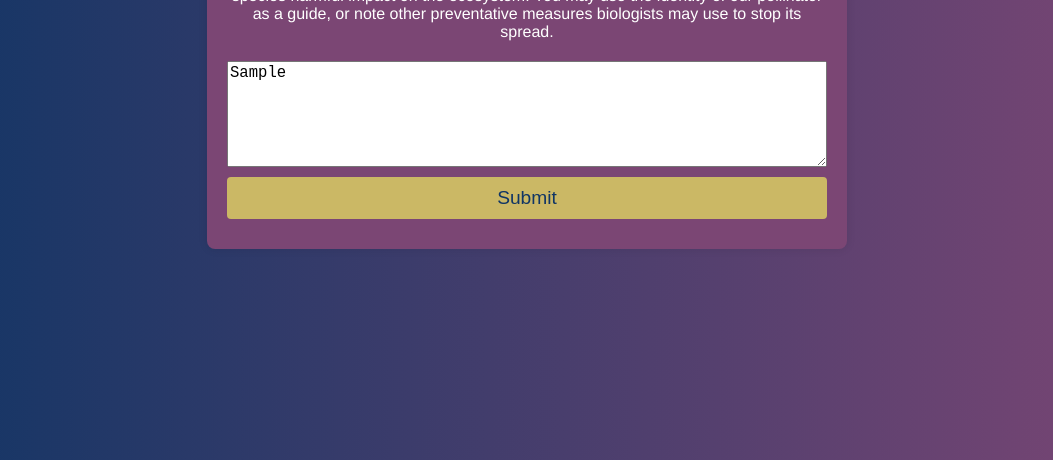
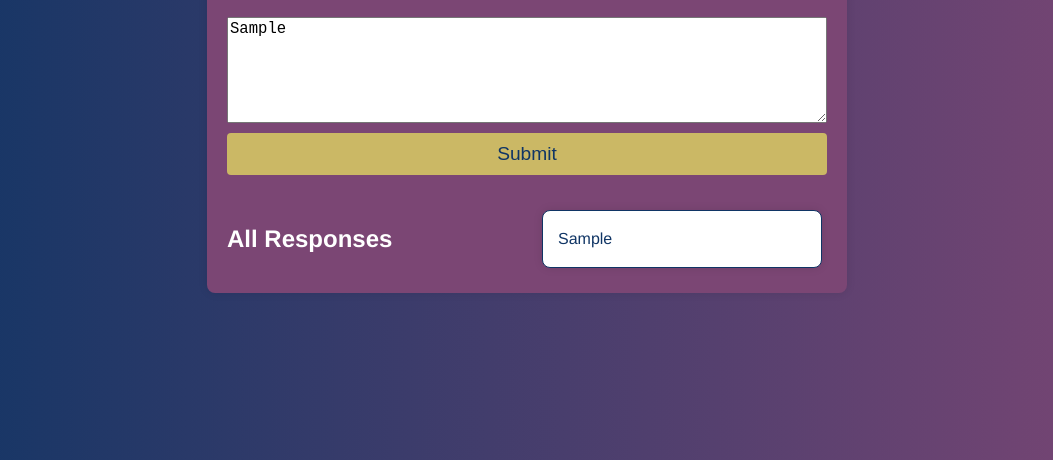
Before and after one commit to adaselcuk/escape-room-bio, a website: page views/index.html in a window 1280 px wide. Both pictures are taken after typing "Sample" into the empty fields and a click on the button "Submit". Shown: the part 340-800 px from the top of the page, without its empty margins (113-1166 px from the left). Drawn offline with Linux system fonts and the light colour scheme; no server answers.

Commit message:
made the responses into grids and made it so there is no overflowing of words

```diff
--- a/public/script.js
+++ b/public/script.js
@@ -29,6 +29,15 @@ document.addEventListener('DOMContentLoaded', () => {
         } else {
             alert('There was an error submitting your response. Please try again.');
         }
+
+		const responseText = formDataObj.response;
+		if (responseText.trim() !== "") {
+			const responseBox = document.createElement('div');
+			responseBox.className = 'response-box';
+			responseBox.textContent = responseText;
+			responsesDiv.appendChild(responseBox);
+			responsesDiv.style.display = 'grid';
+		}
     });
 
     async function updateResponses() {
@@ -42,13 +51,16 @@ document.addEventListener('DOMContentLoaded', () => {
             console.log('Fetched responses:', responses);
 
             responses.forEach(response => {
-                const p = document.createElement('p');
-                p.textContent = response.response || response.answer || "No response";
-                responsesDiv.appendChild(p);
-                console.log('Appended response:', p.textContent);
+				const responseBox = document.createElement('div');
+				responseBox.className = 'response-box';
+                responseBox.textContent = response.response || response.answer || "No response";
+                responsesDiv.appendChild(responseBox);
+                console.log('Appended response:', responseBox.textContent);
             });
 
-            responsesDiv.style.display = 'block';
+            responsesDiv.style.display = 'grid';
+			responsesDiv.style.gridTemplateColumns = 'repeat(2, 1fr)';
+			responsesDiv.style.gap = '10px';
         } catch (error) {
             console.error('Error fetching responses:', error);
         }
--- a/public/styles.css
+++ b/public/styles.css
@@ -1,12 +1,18 @@
+html {
+	height: 100%;
+}
+
+
 body {
 	font-family: Helvetica, sans-serif;
 	display: flex;
 	justify-content: center;
 	align-items: center;
-	height: 100vh;
+	min-height: 100vh;
 	margin: 0;
 	background: linear-gradient(to right, #103565, #7b4674);
 	color: white;
+	overflow: auto;
   }
 
   .container {
@@ -61,4 +67,25 @@ body {
 
   #responses {
 	margin-top: 20px;
+	display: grid;
+	grid-template-columns: repeat(2, 1fr);
+	gap: 20px;
   }
+
+  .response-box {
+	border: 1px solid #103565;
+	word-wrap: break-word;
+	overflow-wrap: break-word;
+	word-break: break-all;
+	max-width: 100%;
+	box-sizing: border-box;
+	background: white;
+	color: #103565;
+	padding: 15px;
+	margin: 5px;
+	border-radius: 8px;
+	box-shadow: 0 0 10px rgba(0, 0, 0, 0.1);
+	display: flex;
+	flex-direction: column;
+	justify-content: center;
+  }
```
